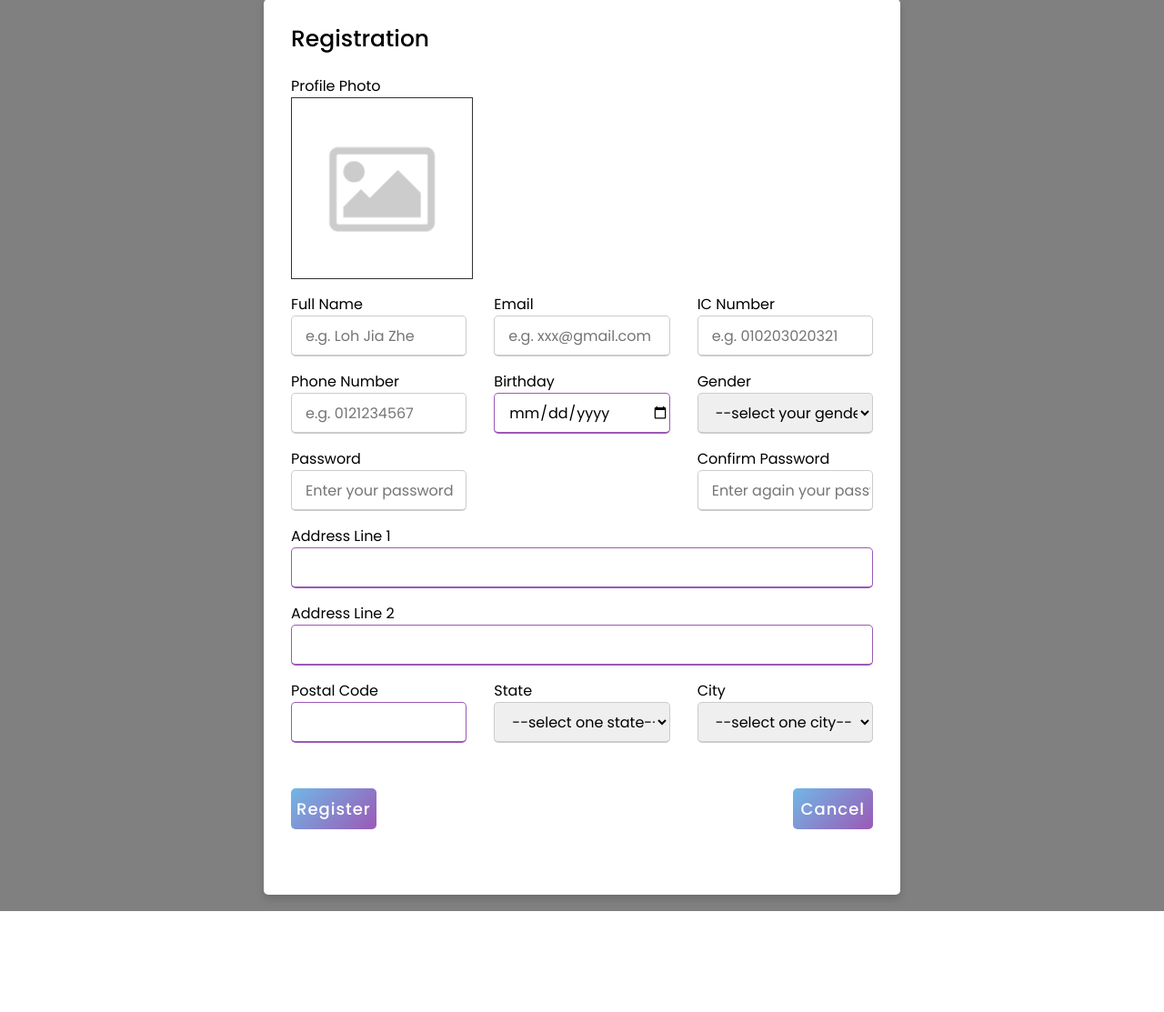
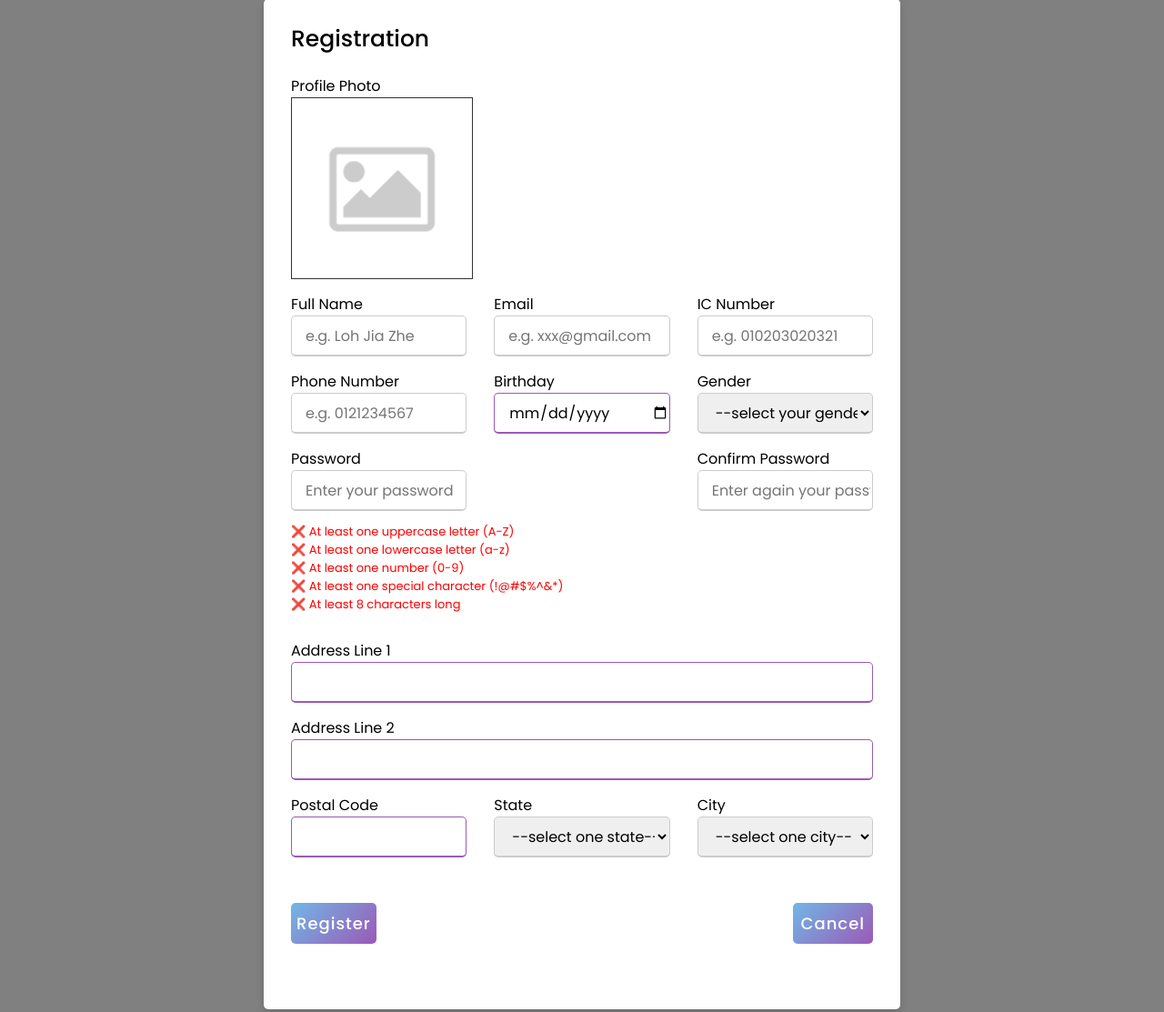
Before and after one commit to YOONGHOW/WebBasedAsm, a PHP site: page /web/member_registration.php in a window 1280 px wide. Shown: the part 19-1132 px from the top of the page at 91% size. Before the commit the page ends 1021 px from the top, so only its background shows below. Run offline with PHP 8.4, Linux system fonts and the light colour scheme; tables that the repository leaves empty or names only in its code hold one stand-in row (values such as "Sample post"); some libraries are stand-ins or nearby versions.

Commit message:
password check

```diff
--- a/css/member_registration.css
+++ b/css/member_registration.css
@@ -272,3 +272,11 @@ label.upload img {
   object-fit: cover;
   cursor: pointer;
 }
+
+/* password validation */
+.valid {
+  color: green;
+}
+.invalid {
+  color: red;
+}
--- a/helperFile/helper.php
+++ b/helperFile/helper.php
@@ -299,8 +299,10 @@ function checkPassword($password)
         return 'Please enter your password.';
     } else if (!preg_match('/^(?=.*\d)(?=.*[A-Za-z])(?=.*[!@#$%])[0-9A-Za-z!@#$%]{8,12}$/', $password)) {
         return 'The format of the password is invalid';
-    } else if (strlen($password) > 15) {
-        return 'Length of password too long, should be shorter!';
+    } else if(strlen($password) < 8){
+        return 'Length of password too short, should be at least 8 characters long';
+    }else if (strlen($password) > 15) {
+        return 'Length of password too long, should be shorter.';
     }
 }
 
--- a/web/forgetPassword.php
+++ b/web/forgetPassword.php
@@ -35,7 +35,7 @@ if (is_post()) {
         $m->Body = "$newOtp is your email verification code, $email";
         $m->send();
 
-        temp('info', 'Email sent');
+        temp('info', 'A verification email is send. Please check your email.');
     }
 } else if (is_get()) {
     $newOtp = req("newOtp");
--- a/web/member_registration.php
+++ b/web/member_registration.php
@@ -30,7 +30,7 @@ if (is_post()) {
 
     $city = req("city");
 
-    if(checkImage($photo)){
+    if (checkImage($photo)) {
         $_err['photo'] = checkImage($photo);
     }
 
@@ -130,6 +130,52 @@ if (is_post()) {
             document.getElementById("state").submit();
         }
     </script>
+
+    <!-- password real time validate -->
+    <script>
+         window.onload = function() {
+            validatePassword();
+        };
+
+        function validatePassword() {
+            var password = document.getElementById("password").value;
+            var xhr = new XMLHttpRequest();
+
+            xhr.open("POST", "validate_password.php", true);
+            xhr.setRequestHeader("Content-type", "application/x-www-form-urlencoded");
+
+            xhr.onreadystatechange = function() {
+                if (xhr.readyState == 4 && xhr.status == 200) {
+                    // Parse the JSON response
+                    var response = JSON.parse(xhr.responseText);
+
+                    // Update each criterion based on server response
+                    updateCriteria("uppercase", response.uppercase);
+                    updateCriteria("lowercase", response.lowercase);
+                    updateCriteria("number", response.number);
+                    updateCriteria("special", response.special);
+                    updateCriteria("length", response.length);
+                }
+            };
+
+            // Send the password to the server
+            xhr.send("password=" + encodeURIComponent(password));
+        }
+
+        // Function to update the criteria colour in the UI
+        function updateCriteria(elementId, isValid) {
+            var element = document.getElementById(elementId);
+            if (isValid) {
+                element.classList.remove("invalid");
+                element.classList.add("valid");
+                element.innerHTML = element.innerHTML.replace("❌", "✅");
+            } else {
+                element.classList.remove("valid");
+                element.classList.add("invalid");
+                element.innerHTML = element.innerHTML.replace("✅", "❌");
+            }
+        }
+    </script>
 </head>
 
 <body>
@@ -195,8 +241,17 @@ if (is_post()) {
                     <div class="input-box">
                         <label class="details" for="password">Password</label>
                         <!-- <input id="password" name="password" type="text" placeholder="Enter your password" required> -->
-                        <?= generatePassword('password', 'placeholder="Enter your password" required') ?>
+                        <?= generatePassword('password', 'placeholder="Enter your password"  oninput="validatePassword()" required') ?>
                         <?= err('password'); ?>
+                        <div id="validationMessage">
+                            <ul style="font-size:13px;width:27em;list-style-type: none;padding-left:0;">
+                                <li id="uppercase" class="invalid">❌ At least one uppercase letter (A-Z)</li>
+                                <li id="lowercase" class="invalid">❌ At least one lowercase letter (a-z)</li>
+                                <li id="number" class="invalid">❌ At least one number (0-9)</li>
+                                <li id="special" class="invalid">❌ At least one special character (!@#$%^&*)</li>
+                                <li id="length" class="invalid">❌ At least 8 characters long</li>
+                            </ul>
+                        </div>
                     </div>
 
                     <div class="input-box">
--- /dev/null
+++ b/web/validate_password.php
@@ -0,0 +1,41 @@
+<?php
+if ($_SERVER["REQUEST_METHOD"] == "POST") {
+    $password = $_POST['password'];
+
+    // Initialize criteria checks
+    $response = array(
+        'uppercase' => false,
+        'lowercase' => false,
+        'number' => false,
+        'special' => false,
+        'length' => false,
+    );
+
+    // Check for uppercase letters (A-Z)
+    if (preg_match('/[A-Z]/', $password)) {
+        $response['uppercase'] = true;
+    }
+
+    // Check for lowercase letters (a-z)
+    if (preg_match('/[a-z]/', $password)) {
+        $response['lowercase'] = true;
+    }
+
+    // Check the special character
+    if (preg_match('/[\W_]/', $password)) {
+        $response['special'] = true;
+    }
+
+    // Check for numbers (0-9)
+    if (preg_match('/\d/', $password)) {
+        $response['number'] = true;
+    }
+
+    // Check if the password is at least 8 characters long
+    if (strlen($password) >= 8) {
+        $response['length'] = true;
+    }
+
+    // Return the response as JSON
+    echo json_encode($response);
+}
```
